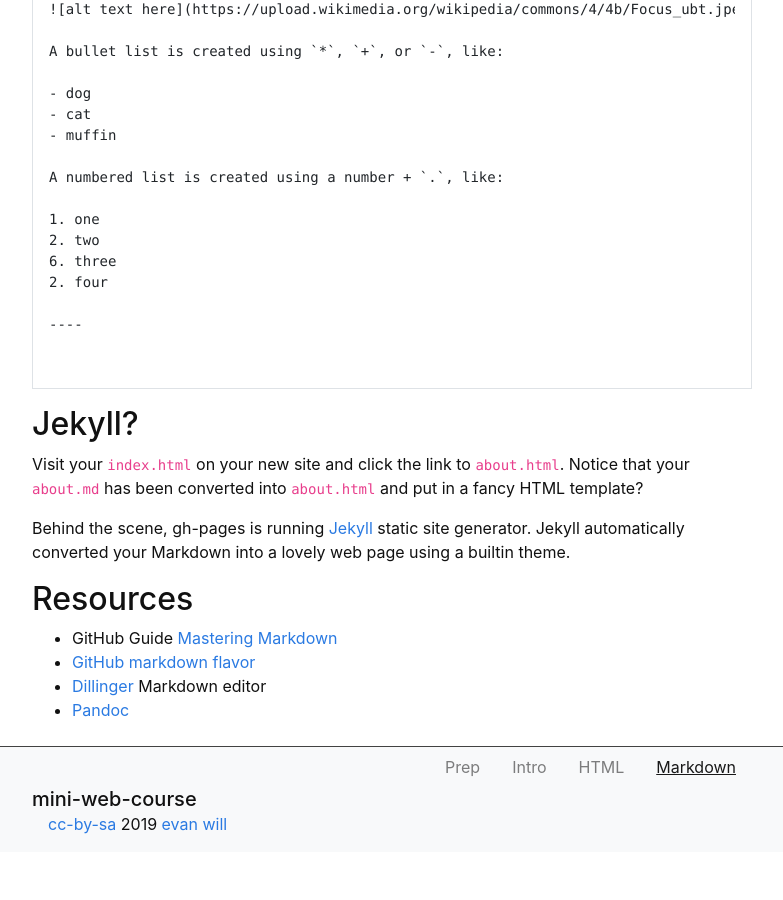
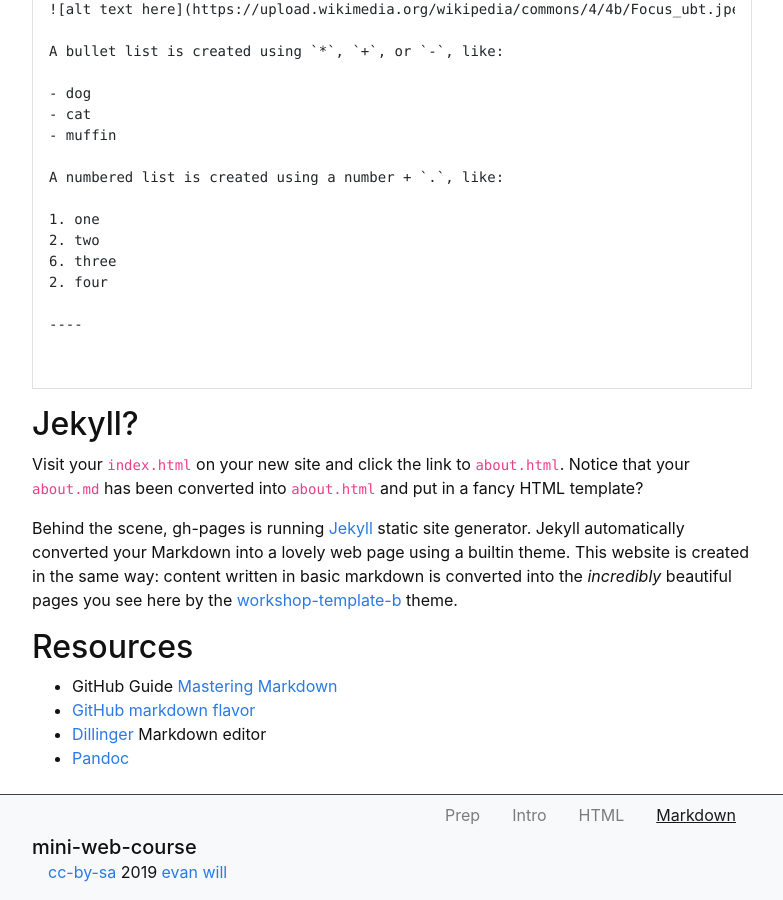
Before and after one commit to evanwill/mini-web-crash-course, a Jekyll site: the page built from content/3-markdown.md, in a window 1280 px wide and 900 px high, scrolled down 906 px. Shown: the whole window, without its empty margins (248-1031 px from the left). Built offline with Jekyll 4.4.1, drawn with Linux system fonts in a browser that asks for light colours; before the commit the page ends 1758 px from its top, so only the background shows below that.

Commit message:
add to markdown

```diff
--- a/content/3-markdown.md
+++ b/content/3-markdown.md
@@ -102,6 +102,7 @@ Notice that your `about.md` has been converted into `about.html` and put in a fa
 
 Behind the scene, gh-pages is running [Jekyll](https://jekyllrb.com/) static site generator.
 Jekyll automatically converted your Markdown into a lovely web page using a builtin theme.
+This website is created in the same way: content written in basic markdown is converted into the *incredibly* beautiful pages you see here by the [workshop-template-b](https://github.com/evanwill/workshop-template-b) theme.
 
 ## Resources
 
```
